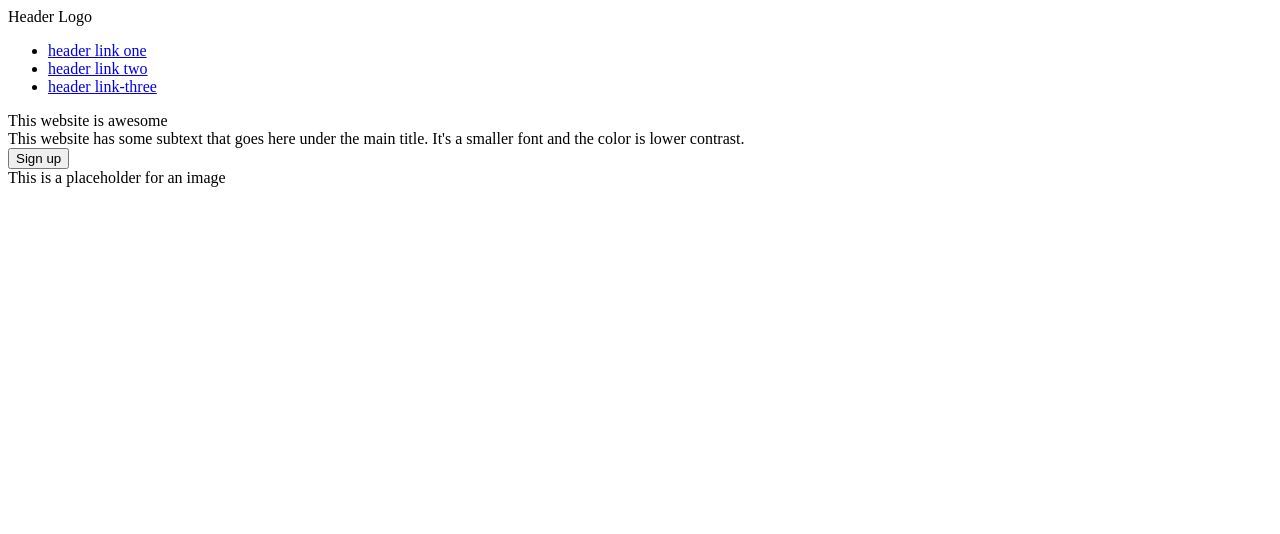
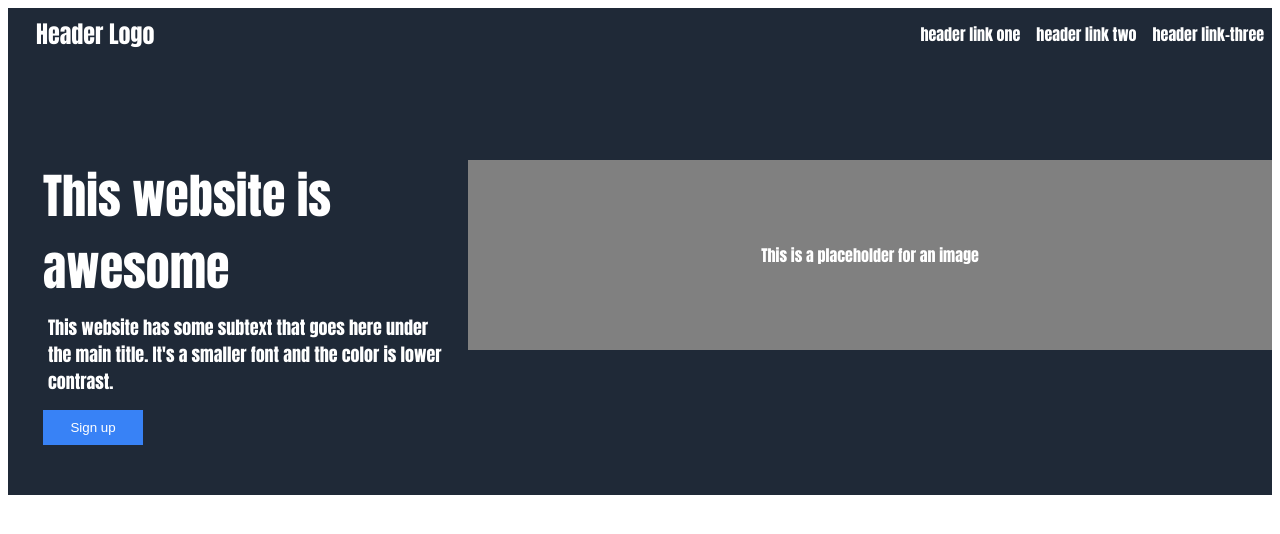
Before and after one commit to mesoman221/landing_page, a plain HTML site: page index.html in a window 1280 px wide. Drawn offline with Linux system fonts and the light colour scheme.

Commit message:
Remove comments and add new css
Removal of comment section of old css arguments
and some selectors which were replaced with new
arguments and selectors to fix issues and bugs.

```diff
--- a/style.css
+++ b/style.css
@@ -1,39 +1,34 @@
 
+.first-container {
+    background-color: #1F2937;
+}
 
-/*.first-container {
-    background-color: #1F2937;
+.header {
     display: flex;
-    gap: 10px;
-    flex-direction: column;
+    justify-content: space-between;
+    padding: 8px;
 }
 
 .logo {
+    margin-left: 20px;
     color: white;
+    font-size: 24px;
+    font-family: Impact, Haettenschweiler, 'Arial Narrow Bold', sans-serif;
 }
 
-.awesome {
-    color: white;
-}
-
-.text {
-    color: white;
-}
-
-.img-box {
-    color: white;
-}
 
 a {
     text-decoration: none;
     color: white;
+    font-family: Impact, Haettenschweiler, 'Arial Narrow Bold', sans-serif;
 }
 
 ul {
     display: flex;
-    justify-content: space-between;
-    padding: 8px;
+    margin: 0;
+    padding: 0;
+    gap: 16px;
     list-style-type: none;
-    max-width: 800px;
 }
 
 .left, .right {
@@ -42,7 +37,57 @@ ul {
     gap: 16px;
 }
 
-.one-signup {
+.second-container {
     display: flex;
+    flex-direction: row;
+    background-color: #1F2937;
 }
-    */
+
+.content-column {
+    display: flex;
+    flex-direction: column;
+    color: white;
+    margin-left: 20px;
+}
+
+.awesome {
+    font-size: 48px;
+    font-weight: bolder;
+    width: 300px;
+    margin-top: 100px;
+    margin-left: 15px;
+    font-family: Impact, Haettenschweiler, 'Arial Narrow Bold', sans-serif;
+}
+
+.bio {
+    font-size: 18px;
+    width: 400px;
+    margin-top: 10px;
+    margin-left: 20px;
+    font-family: Impact, Haettenschweiler, 'Arial Narrow Bold', sans-serif;
+}
+
+.first-signup {
+    width: 100px;
+    margin-top: 15px;
+    background-color: #3882F6;
+    color: white;
+    border: none;
+    padding: 10px;
+    margin-bottom: 50px;
+    margin-left: 15px;
+}
+
+.placeholder {
+    display: flex;
+    justify-content: center;
+    align-items: center;
+    color: white;
+    background-color: grey;
+    flex: 1;
+    margin-left: 20px;
+    padding: 20px;
+    height: 150px;
+    margin-top: 100px;
+    font-family: Impact, Haettenschweiler, 'Arial Narrow Bold', sans-serif;
+}
```
